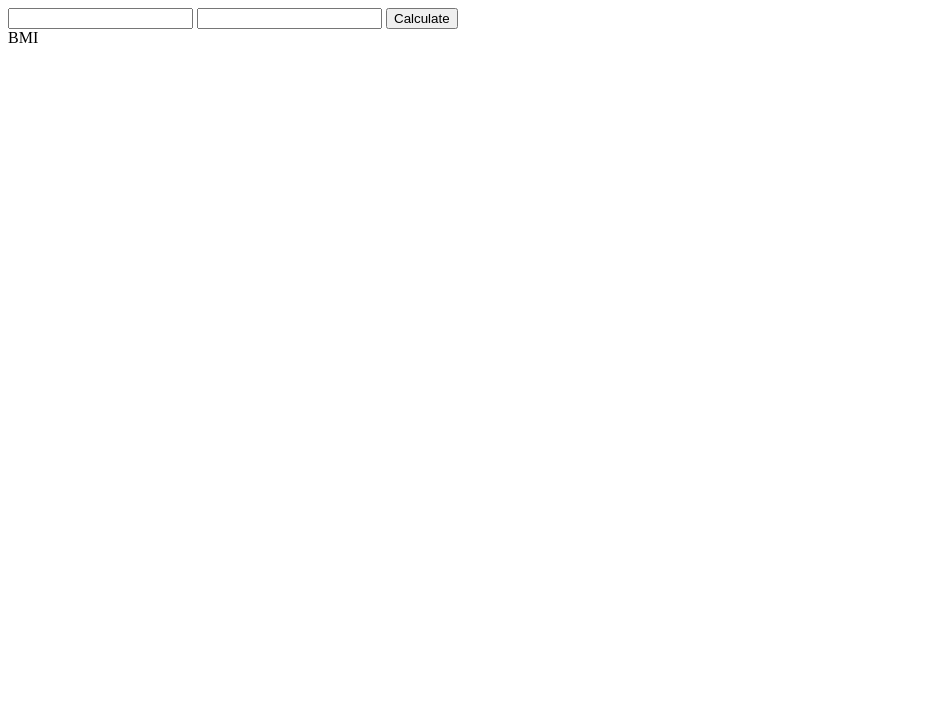
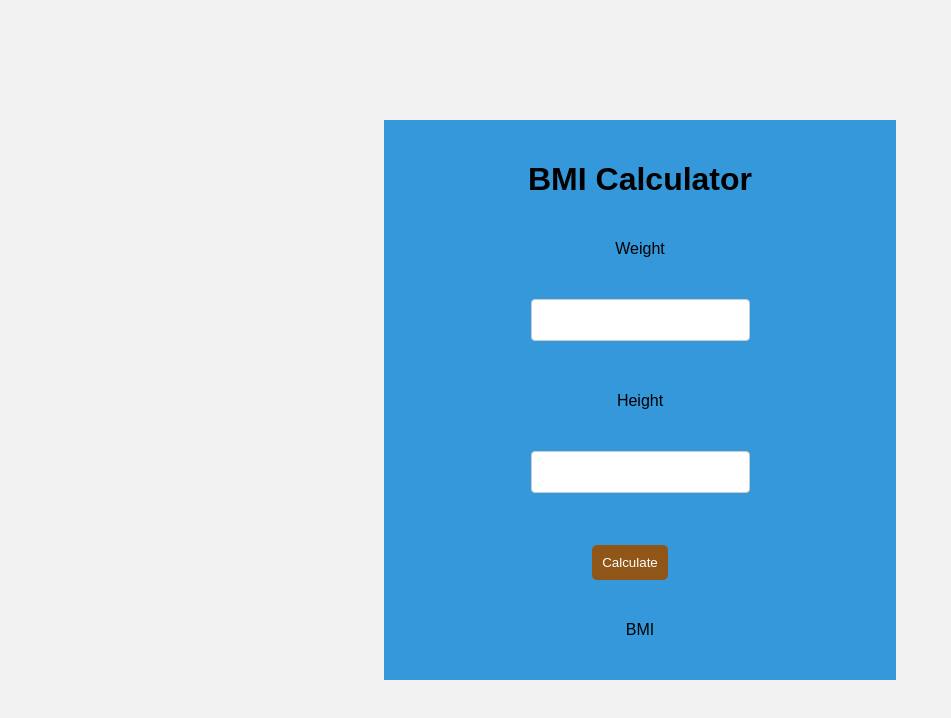
Before and after one commit to Muhammad-Ilyas-Khan/BMI-Calculator, a plain HTML site: page index.html in a window 1280 px wide. Shown: the whole page, without its empty margins (0-951 px from the left). Drawn offline with Linux system fonts and the light colour scheme.

Commit message:
add css for inputfields

```diff
--- a/index.html
+++ b/index.html
@@ -8,10 +8,19 @@
     <link rel="stylesheet" href="style.css">
 </head>
 <body>
-    <input type="number"><label for="weight"></label>
-    <input type="number"><label for="height"></label>
+    <div class="container">
+    <h1>BMI Calculator</h1>
+
+   <label for="weight">Weight</label>
+   <input type="number" class="input-box">
+
+    <label for="height">Height</label>
+    <input type="number" class="input-box">
+
+
    <button>Calculate</button>
    <div class="result">BMI</div>
+</div>
 
     <script src="./script.js"></script>
 </body>
--- a/script.js
+++ b/script.js
@@ -0,0 +1,18 @@
+document.getElementById('bmi-form').addEventListener('submit', function(event) {
+    event.preventDefault();
+
+
+    const weight = parseFloat(document.getElementById('weight').value);
+    const height = parseFloat(document.getElementById('height').value);
+
+
+    if (isNaN(weight) || isNaN(height) || weight <= 0 || height <= 0) {
+        document.getElementById('result').innerText = 'Please enter valid weight and height.';
+        return;
+    }
+
+
+    const bmi = (weight / (height * height)).toFixed(2);
+
+    document.getElementById('result').innerText = `Your BMI is: ${bmi}`;
+});
--- a/style.css
+++ b/style.css
@@ -0,0 +1,44 @@
+* {
+    padding: 0;
+    margin: 0;
+}
+h1 {
+    display: flex;
+}
+.container {
+    display: flex;
+    flex-direction: column;
+    height: 70vh;
+    width: 40%;
+    background-color: #3498db;
+    justify-content: space-evenly;
+    align-items: center;
+
+}
+body {
+    display: flex;
+    justify-content: center;
+    align-items: center;
+    font-family: Arial, sans-serif;
+    background-color: #f2f2f2;
+    height: 100vh;
+}
+.input-box {
+    height: 30px;
+    font-size: 16px;
+    padding: 5px;
+    margin-bottom: 10px;
+    border: 1px solid #ccc;
+    border-radius: 4px;
+
+}
+
+button {
+    background-color: #8f5618;
+    color: white;
+    padding: 10px;
+    border: none;
+    border-radius: 5px;
+    margin-right: 20px;
+    cursor: pointer; /* Pointer cursor on hover */
+}
```
